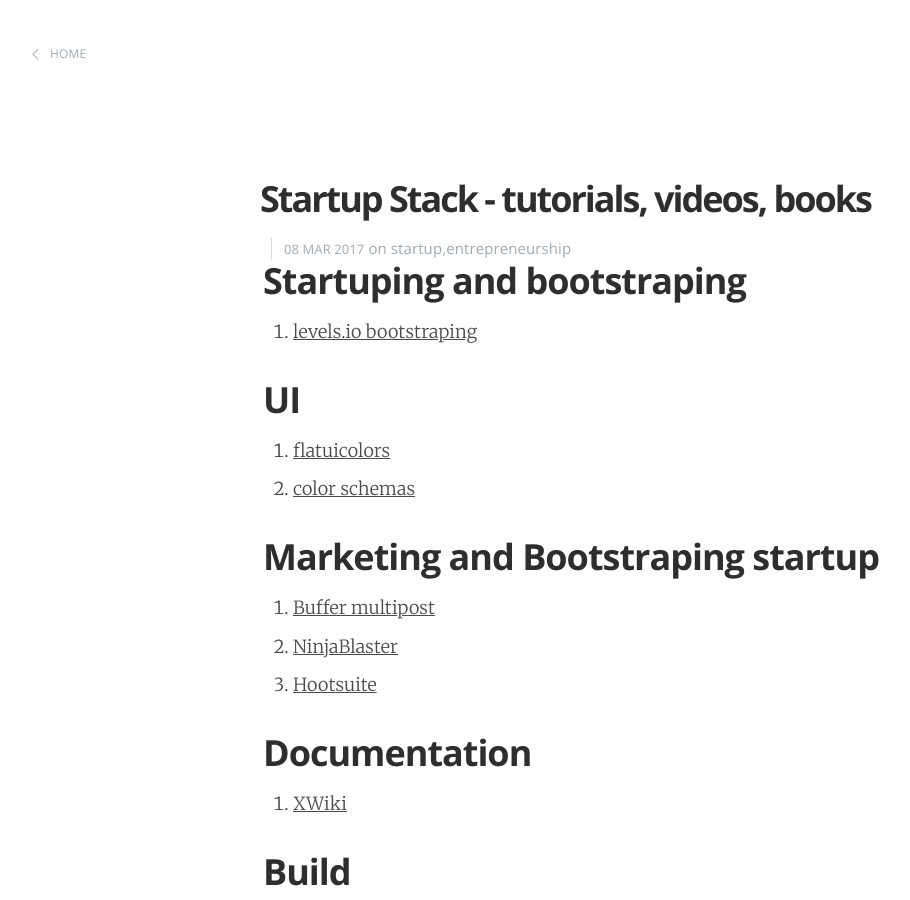
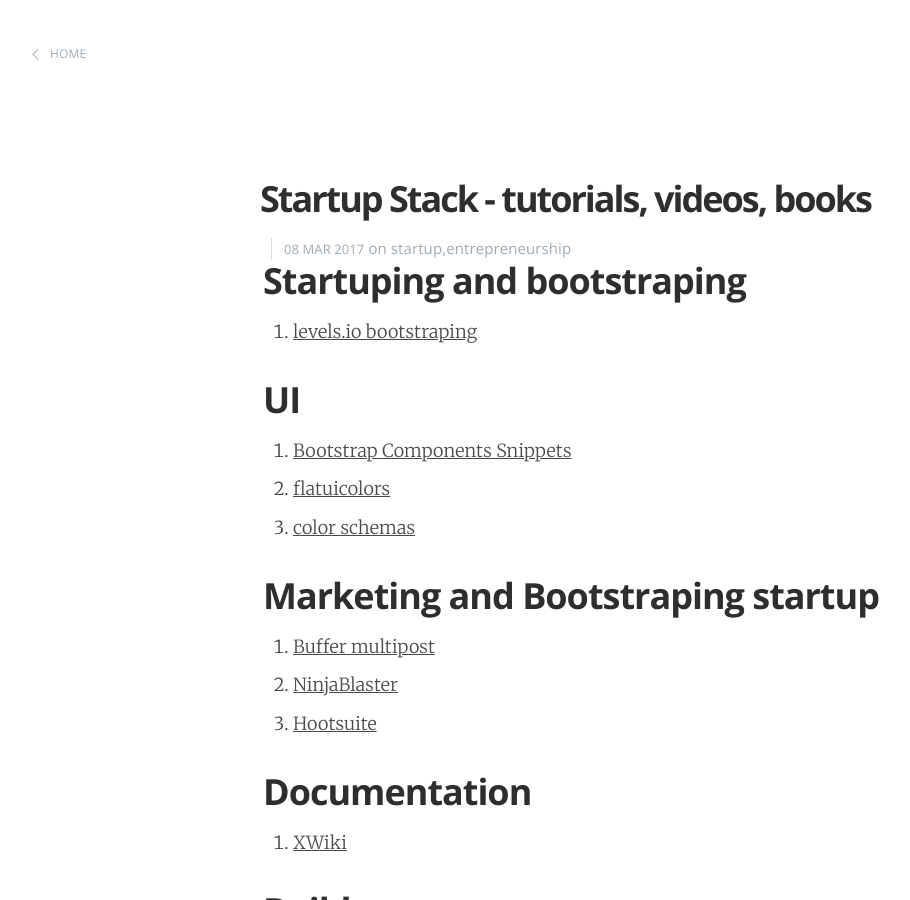
Before and after one commit to tomer-ben-david/tomer-ben-david.github.io.jekyll, a Jekyll site: the page built from _posts/2017/2017-03-08-startup-stack-page.md, in a window 1280 px wide and 900 px high. Shown: the whole window, without its empty margins (22-932 px from the left). Built offline with Jekyll 4.4.1, drawn with Linux system fonts in a browser that asks for light colours; comment, search, counter and statistics services are not loaded.

Commit message:
+bootsnip.com

```diff
--- a/_posts/2017/2017-03-08-startup-stack-page.md
+++ b/_posts/2017/2017-03-08-startup-stack-page.md
@@ -9,6 +9,7 @@
 1. [levels.io bootstraping](https://levels.io/bootstrapping/)
 
 ## UI
+1. [Bootstrap Components Snippets](bootsnipp.com)
 1. [flatuicolors](flatuicolors.com)
 1. [color schemas](https://styled-components.com/color-schemer/)
 
```
